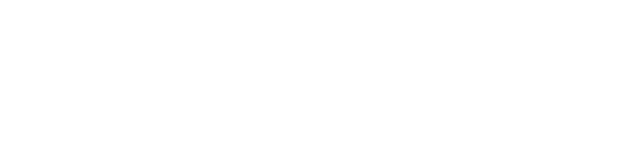
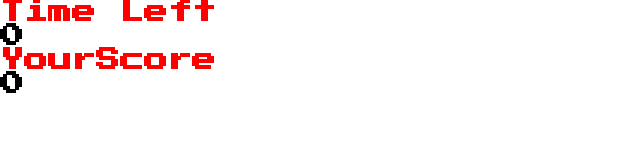
Before and after one commit to FlaviaColiv/detonaRalph-JavaScript-BootCampo-DIO, a plain HTML site: page index.html in a window 1280 px wide. Shown: the whole page, without its empty margins (0-640 px from the left). Drawn offline with Linux system fonts and the light colour scheme.

Commit message:
Atualização

```diff
--- a/index.html
+++ b/index.html
@@ -1,11 +1,39 @@
 <!DOCTYPE html>
-<html lang="en">
+<html lang="pt-br">
 <head>
     <meta charset="UTF-8">
     <meta name="viewport" content="width=device-width, initial-scale=1.0">
-    <title>Document</title>
+    <title>Detona Ralf</title>
+
+    <!-- styles -->
+    <link rel="stylesheet" href="./src/styles/reset.css">
+    <link rel="stylesheet" href="./src/styles/main.css">
+
 </head>
 <body>
+    <div class="container">
+        <div class="menu">
+            <div class="menu-time">
+                <h2 style="color: red;">Time Left</h2>
+                <h2>0</h2>
+            </div>
+            <div class="menu-score">
+                <h2 style="color: red;">YourScore</h2>
+                <h2>0</h2>
+            </div>
+            <div class="menu-lives">
+                <img src="" alt="">
 
+            </div>
+        </div>
+
+        <div class="panel">
+
+        </div>
+    </div>
+
+
+    <!-- JavaScript -->
+    <script defer src="./src/scripts/engine.js"></script>
 </body>
 </html>
--- /dev/null
+++ b/src/scripts/engine.js
@@ -0,0 +1 @@
+console.log("Hello!!!")
--- /dev/null
+++ b/src/styles/main.css
@@ -0,0 +1,3 @@
+body {
+    background-color: #ffffff;
+}
--- /dev/null
+++ b/src/styles/reset.css
@@ -0,0 +1,10 @@
+@import url('https://fonts.googleapis.com/css2?family=Press+Start+2P&display=swap');
+
+
+* {
+    margin: 0;
+    padding: 0;
+    box-sizing: border-box;
+    font-family: "Bebas Neue", sans-serif;
+    font-family: "Press Start 2P", cursive;
+}
```
